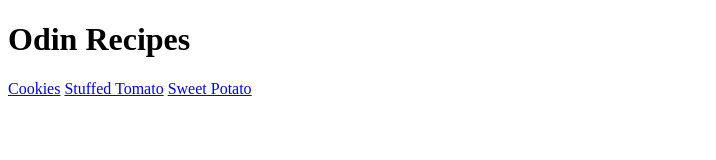
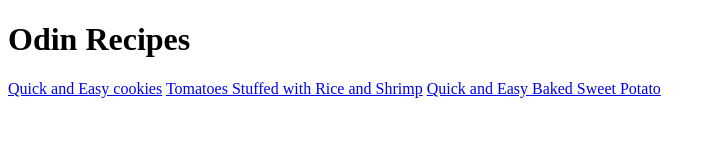
Before and after one commit to laban-endjiounga/odin-recipes, a plain HTML site: page index.html in a window 1280 px wide. Shown: the whole page, without its empty margins (0-716 px from the left). Drawn offline with Linux system fonts and the light colour scheme.

Commit message:
Modify recipe names everywhere needed

```diff
--- a/index.html
+++ b/index.html
@@ -8,8 +8,8 @@
   <body>
     <h1>Odin Recipes</h1>
 
-    <a href="./recipes/cookies.html">Cookies</a>
-    <a href="./recipes/stuffed-tomato.html">Stuffed Tomato</a>
-    <a href="./recipes/sweet-potato.html">Sweet Potato</a>
+    <a href="./recipes/cookies.html">Quick and Easy cookies</a>
+    <a href="./recipes/stuffed-tomato.html">Tomatoes Stuffed with Rice and Shrimp</a>
+    <a href="./recipes/sweet-potato.html">Quick and Easy Baked Sweet Potato</a>
   </body>
 </html>
```
Also changed, not shown: recipes/cookies.html (+1 -1 lines), recipes/stuffed-tomato.html (+2 -2 lines), recipes/sweet-potato.html (+2 -2 lines).
